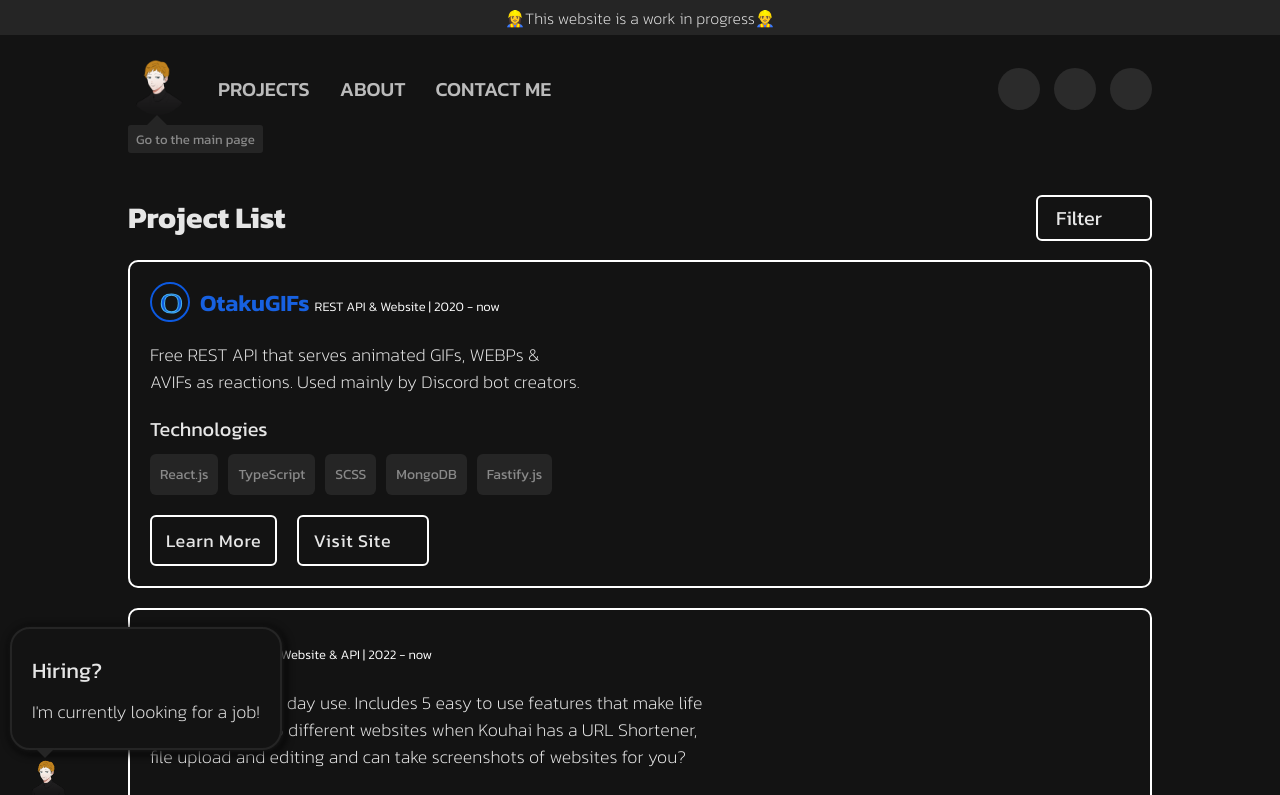
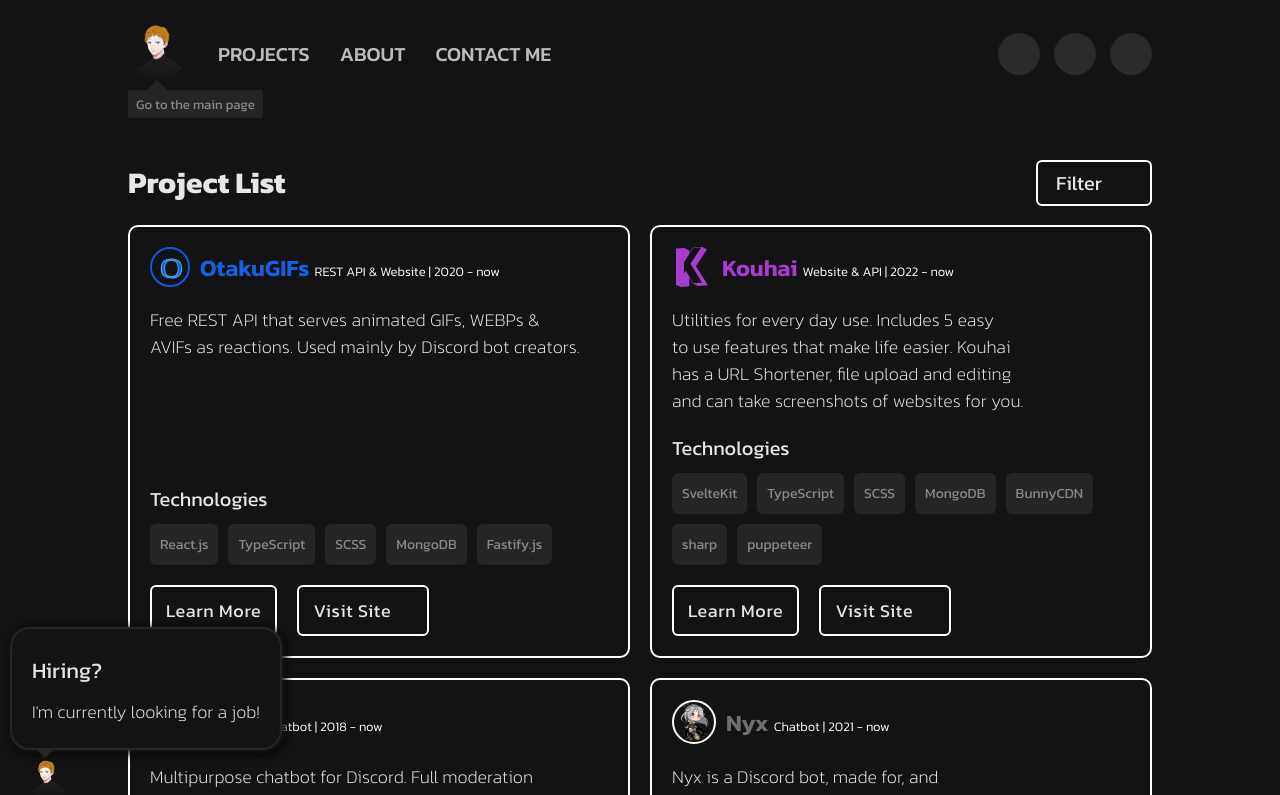
Before and after one commit to StrawHatHacker/personal-website, a SvelteKit app: page /projects in a window 1280 px wide. Shown: the top 795 px of the page. Built offline with nearby package versions, Linux system fonts and the light colour scheme; some icons are missing; a web font is replaced by a local one.

Commit message:
Final changes

```diff
--- a/package.json
+++ b/package.json
@@ -3,7 +3,7 @@
 	"version": "0.0.1",
 	"private": true,
 	"scripts": {
-		"dev": "vite dev",
+		"dev": "vite dev --port 3000",
 		"build": "vite build",
 		"preview": "vite preview",
 		"check": "svelte-kit sync && svelte-check --tsconfig ./tsconfig.json",
@@ -13,7 +13,7 @@
 		"@svelte-put/clickoutside": "^2.0.0",
 		"@sveltejs/adapter-auto": "^2.1.0",
 		"@sveltejs/adapter-static": "^2.0.3",
-		"@sveltejs/kit": "^1.22.3",
+		"@sveltejs/kit": "^1.5.0",
 		"carbon-icons-svelte": "^12.1.0",
 		"svelte": "^3.59.2",
 		"svelte-check": "^3.4.6",
--- a/src/components/TechnologyList.svelte
+++ b/src/components/TechnologyList.svelte
@@ -15,6 +15,7 @@
 
 <style>
   .technologies {
+    margin: auto 0 0 0;
     & > .technology-list {
       display: flex;
       flex-wrap: wrap;
--- a/src/data.ts
+++ b/src/data.ts
@@ -43,7 +43,7 @@ export const projects: Project[] = [
     {
         name: "Kouhai",
         type: 'Website & API',
-        description: "Utilities for every day use. Includes 5 easy to use features that make life easier. Why use 5 different websites when Kouhai has a URL Shortener, file upload and editing and can take screenshots of websites for you?",
+        description: "Utilities for every day use. Includes 5 easy to use features that make life easier. Kouhai has a URL Shortener, file upload and editing and can take screenshots of websites for you.",
         longDescription: `Kouhai is a website that provides 5 utilities in 1 landing page. Utilities that I needed as a developer but I didn't want to go to 5 websites
         to find them. Those are a URL shortener, an audio recorder, file storage, simple image editor, website screenshoter.<br/><br/>
         All the utilies return a URL with which the user can access their resource and\\or share it online. The audio recorder uses the native MediaRecorder API, with a custom audio player.
--- a/src/routes/+layout.svelte
+++ b/src/routes/+layout.svelte
@@ -34,7 +34,7 @@
 
 <svelte:window bind:innerWidth={screenWidth} />
 
-<Disclaimer />
+<!-- <Disclaimer /> -->
 
 {#if screenWidth < 750}
   <HeaderSmall />
--- a/src/routes/projects/+page.svelte
+++ b/src/routes/projects/+page.svelte
@@ -92,11 +92,13 @@
 
   .project-list {
     display: flex;
-    flex-direction: column;
+    flex-wrap: wrap;
     gap: 1rem;
   }
 
   .project-item {
+    flex: 1 1 300px;
+    min-width: 40%;
     border: 2px solid white;
     border-radius: 10px;
     padding: 1rem;
```
Also changed, not shown: 1 other file (tests, documents, lock files or other folders).
